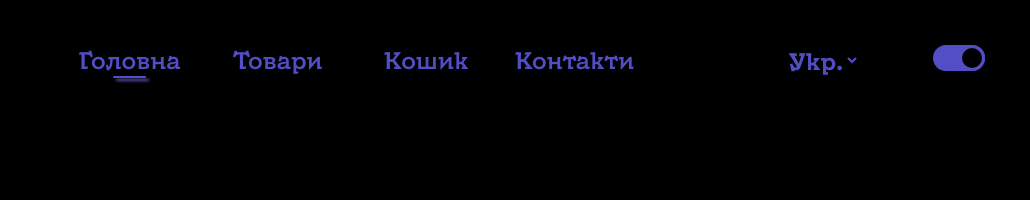
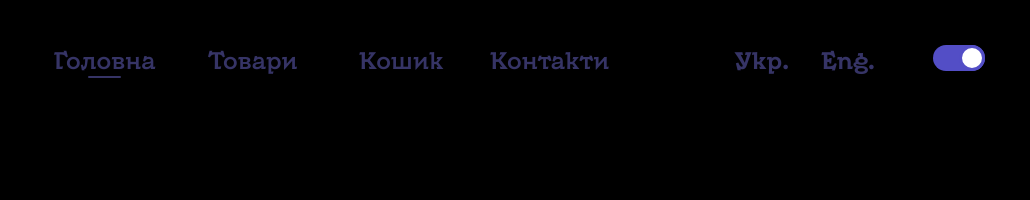
Before and after one commit to ZubalYana/PC-mouse-review-, a plain HTML site: page index.html in a window 1280 px wide. Shown: the top 200 px of the page, 250-1280 px from the left. Drawn offline with Linux system fonts and the light colour scheme.

Commit message:
correct langiage choise

```diff
--- a/index.html
+++ b/index.html
@@ -21,10 +21,11 @@
                     <li>Контакти</li>
                 </ul>
                 <div class="header_langiageAndTheme">
-                    <select name="language" id="language">
-                        <option value="Укр">Укр.</option>
-                        <option value="Eng">Eng.</option>
-                    </select>
+                    <div class="header_langiageAndTheme_languageCon">
+                        <div id="ukraine">Укр.</div>
+                        <div id="en">Eng.</div>
+                    </div>
+
                     <div class="header_themeChanger" id="header_themeChanger">
                         <div class="header_themeChangerCircle" id="header_themeChangerCircle"></div>
                     </div>
--- a/main.js
+++ b/main.js
@@ -111,3 +111,6 @@ header_themeChanger.addEventListener('click', () => {
     localStorage.setItem('theme', theme);
     updateTheme();
 });
+
+
+//language changer
--- a/style.scss
+++ b/style.scss
@@ -67,15 +67,6 @@
             margin-top: 2px;
             box-shadow: 3px 3px 3px #00000067;
         }
-        select, option{
-            color: #363466;
-            font-size: 24px;
-            font-weight: 700;
-            cursor: pointer;
-        }
-        select{
-            border: none;
-        }
         .header_themeChanger{
             width: 52px;
             height: 26px;
@@ -93,8 +84,17 @@
             border: #534EC6 3px solid;
         }
         .header_langiageAndTheme{
-            width: 200px;
+            width: 250px;
             display: flex;
+            justify-content: space-between;
+        }
+        .header_langiageAndTheme_languageCon{
+            color: #363466;
+            font-size: 24px;
+            font-weight: 700;
+            cursor: pointer;
+            display: flex;
+            width: 140px;
             justify-content: space-between;
         }
 
@@ -254,17 +254,17 @@
 
 
     }
-    .contactsFooter{
-        width: 100%;
-        height: 20vh;
-        background-color: #534EC6;
-        // .contactsFooter_privacyPolicy{
-        //     width: 100%;
-        //     display: flex;
-        //     justify-content: center;
-        //     font-size: 8px;
-        //     font-weight: 300;
-        //     color: #303030;
-        // }
-    }
+    // .contactsFooter{
+    //     width: 100%;
+    //     height: 20vh;
+    //     background-color: #534EC6;
+    //     // .contactsFooter_privacyPolicy{
+    //     //     width: 100%;
+    //     //     display: flex;
+    //     //     justify-content: center;
+    //     //     font-size: 8px;
+    //     //     font-weight: 300;
+    //     //     color: #303030;
+    //     // }
+    // }
 }
```
Also changed, not shown: style.css, 1 other file.
